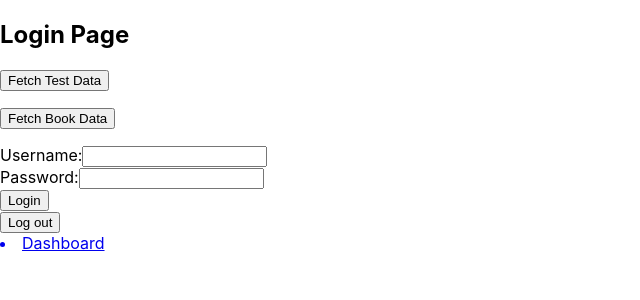
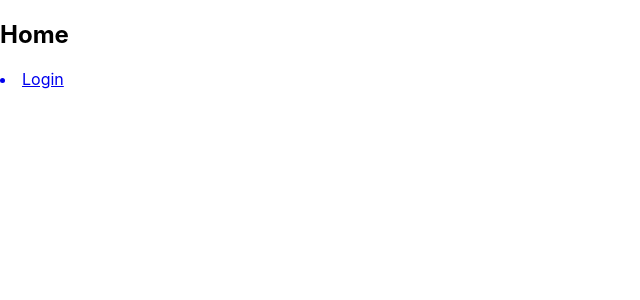
Before and after one commit to Jake-Knox/Bookends-React, a React (Create React App) app in the folder frontend/: page / in a window 1280 px wide. Shown: the top 300 px of the page, without its empty margins (0-640 px from the left). Built offline with nearby package versions, Linux system fonts and the light colour scheme.

Commit message:
added homepage, start of switch to bette organised directory structure

```diff
--- a/frontend/src/App.js
+++ b/frontend/src/App.js
@@ -6,6 +6,7 @@ import {
 
 } from 'react-router-dom';
 
+import Home from './pages/Home';
 import LoginPage from './components/LoginPage';
 import Dashboard from './components/Dashboard';
 
@@ -20,9 +21,12 @@ function App() {
     <AuthProvider>
       <Router>
         <div className='App'>
+          {/* Navbar here */}
+
           <Routes>
             {/* Public Routes */}
-            <Route path="/" element={<LoginPage />}></Route>
+            <Route path="/" element={<Home />}></Route>
+            <Route path="/login" element={<LoginPage />}></Route>
 
             {/* Protected Routes */}
             <Route exact path='/dashboard' element={<ProtectedRoute />}>
--- /dev/null
+++ b/frontend/src/pages/Home.js
@@ -0,0 +1,16 @@
+import React from 'react';
+import { Link } from 'react-router-dom'
+
+function Home() {
+
+    return (
+        <div>
+            <h2>Home</h2>
+            <Link to={'/login'}>
+                <li>Login</li>
+            </Link>
+        </div>
+    );
+}
+
+export default Home;
--- a/frontend/src/utils/ProtectedRoute.js
+++ b/frontend/src/utils/ProtectedRoute.js
@@ -10,7 +10,7 @@ const ProtectedRoute = ({ element: Component, ...rest }) => {
 
     // https://medium.com/@chiragmehta900/creating-protected-routes-in-react-js-with-react-router-v6-28f3a3ac53d
     return (
-        isAuthenticated ? <Outlet /> : <Navigate to="/" replace />
+        isAuthenticated ? <Outlet /> : <Navigate to="/login" replace />
     )
 };
 
```
